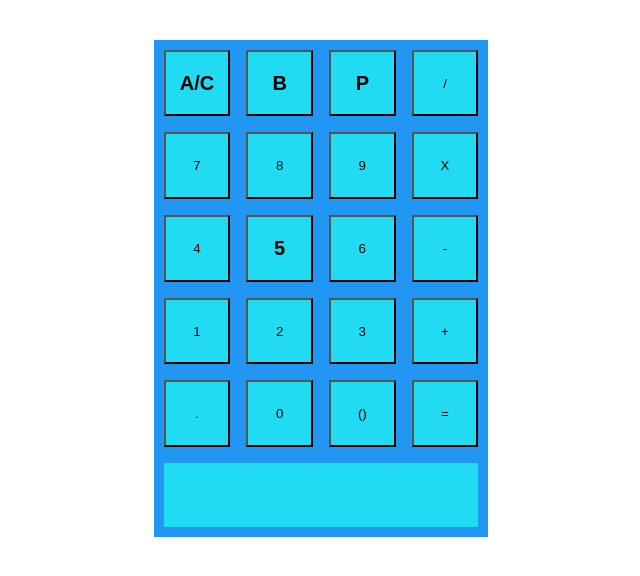
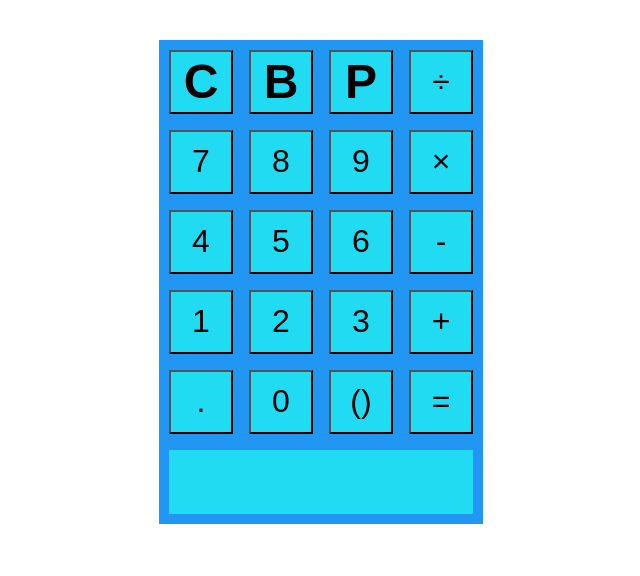
Before and after one commit to shumittaher/js-calc, a plain HTML site: page index.html in a window 1280 px wide. Shown: the part 128-704 px from the top of the page, without its empty margins (319-959 px from the left). Drawn offline with Linux system fonts and the light colour scheme.

Commit message:
fixed logic on data

```diff
--- a/index.html
+++ b/index.html
@@ -12,46 +12,46 @@
 <body>
 
     <main>
-        <H1>Calculator</H1>
+
+        <h1>Calculator</h1>
 
         <section class="calculator-body">
 
-            <button class="button operator-button">
+            <button data-value="AC" class="button operator-button">
                 <h1>
-                    A/C
+                    C
                 </h1>
             </button>
+
             <button class="button">
                 <h1>
                     B
                 </h1>
             </button>
+
             <button class="button">
                 <h1>
                     P
                 </h1>
             </button>
-            <button class="button operator-button">/</button>
-            <button class="button number-button">7</button>
-            <button class="button number-button">8</button>
-            <button class="button number-button">9</button>
-            <button class="button operator-button">X</button>
-            <button class="button number-button">4</button>
-            <button class="button number-button" value="5">
-                <h1>
-                    5
-                </h1>
-            </button>
-            <button class="button number-button">6</button>
-            <button class="button operator-button">-</button>
-            <button class="button number-button">1</button>
-            <button class="button number-button">2</button>
-            <button class="button number-button">3</button>
-            <button class="button operator-button">+</button>
-            <button class="button number-button">.</button>
-            <button class="button number-button">0</button>
+
+            <button data-value="divide" class="button operator-button">&divide</button>
+            <button data-value=7 class="button number-button">7</button>
+            <button data-value=8 class="button number-button">8</button>
+            <button data-value=9 class="button number-button">9</button>
+            <button data-value="multiply" class="button operator-button">&times</button>
+            <button data-value=4 class="button number-button">4</button>
+            <button data-value=5 class="button number-button">5</button>
+            <button data-value=6 class="button number-button">6</button>
+            <button data-value="minus" class="button operator-button">-</button>
+            <button data-value=1 class="button number-button">1</button>
+            <button data-value=2 class="button number-button">2</button>
+            <button data-value=3 class="button number-button">3</button>
+            <button data-value="add" class="button operator-button">+</button>
+            <button data-value=. class="button number-button">.</button>
+            <button data-value=0 class="button number-button">0</button>
             <button class="button">()</button>
-            <button class="button operator-button">=</button>
+            <button data-value="equal" class="button operator-button">=</button>
 
             <div class="display-equation">
                 <div id="full-equation">
--- a/js/calculator.js
+++ b/js/calculator.js
@@ -1,5 +1,4 @@
 const displayWindow = document.getElementById('display-results')
-
 const equationWindow = document.getElementById('full-equation')
 
 var firstNumber
@@ -16,7 +15,7 @@ for (const numberButton of numberButtons) {
 
     numberButton.addEventListener('click', function () {
 
-        console.log(numberButton.value)
+        const number = numberButton.dataset.value
 
 
         if (newEquation == true) {
@@ -25,7 +24,7 @@ for (const numberButton of numberButtons) {
 
         }
 
-        equationWindow.innerText = equationWindow.innerText + numberButton.innerText
+        equationWindow.innerText = equationWindow.innerText + number;
 
         if (newNumbers == true) {
 
@@ -33,7 +32,7 @@ for (const numberButton of numberButtons) {
             newNumbers = false
         }
 
-        displayWindow.innerText = displayWindow.innerText + numberButton.innerText;
+        displayWindow.innerText = displayWindow.innerText + number;
 
         if (firstNumberOpen == true) {
 
@@ -44,10 +43,6 @@ for (const numberButton of numberButtons) {
             secondNumber = parseFloat(displayWindow.innerText);
 
         }
-
-
-        console.log('1st input' + firstNumber)
-        console.log('2nd input' + secondNumber)
 
     })
 }
@@ -61,24 +56,16 @@ for (const operatorButton of operatorButtons) {
 
         if (newEquation == true) {
             resultInEquationWindow()
-
         }
 
         equationWindow.innerText = equationWindow.innerText + operatorButton.innerText
 
         if (newNumbers == true) { firstNumber = parseFloat(displayWindow.innerText) }
 
-
-        console.log('1st ' + firstNumber)
-        console.log('2nd ' + secondNumber)
-
         equalsTo()
 
-        console.log('Result ' + firstNumber)
-
-
-        switch (operatorButton.innerText) {
-            case '+':
+        switch (operatorButton.dataset.value) {
+            case 'add':
 
 
                 operationNotDone = '+'
@@ -90,7 +77,7 @@ for (const operatorButton of operatorButtons) {
 
                 break;
 
-            case '-':
+            case 'minus':
 
 
                 operationNotDone = '-'
@@ -102,7 +89,7 @@ for (const operatorButton of operatorButtons) {
                 break;
 
 
-            case 'X':
+            case 'multiply':
                 operationNotDone = 'X'
 
                 firstNumberOpen = false
@@ -111,7 +98,7 @@ for (const operatorButton of operatorButtons) {
 
                 break;
 
-            case '/':
+            case 'divide':
                 operationNotDone = '/'
 
                 firstNumberOpen = false
@@ -120,7 +107,7 @@ for (const operatorButton of operatorButtons) {
 
                 break;
 
-            case '=':
+            case 'equal':
 
                 showResult()
                 reset()
@@ -129,9 +116,9 @@ for (const operatorButton of operatorButtons) {
 
 
             case 'AC':
-                reset()
-                displayTextRefresh()
-                cleanEquationWindow()
+                reset();
+                displayTextRefresh();
+                cleanEquationWindow();
 
                 break;
             default:
@@ -220,7 +207,6 @@ function showResult() {
 }
 
 
-
 function displayTextRefresh() {
 
     displayWindow.innerText = ''
@@ -238,5 +224,4 @@ function resultInEquationWindow() {
     equationWindow.innerText = displayWindow.innerText
     newEquation = false
 
-
 }
--- a/style.css
+++ b/style.css
@@ -17,7 +17,6 @@ main{
     background-color: #2196F3;
     grid-gap: .5em;
     padding: 10px;
-
 }
 
 .button{
@@ -26,8 +25,9 @@ main{
     display: flex;
     justify-content: center;
     align-items: center;
-    height: 5em;
-    width: 5em;
+    height: 2em;
+    width: 2em;
+    font-size: xx-large;
 }
 
 .display-equation{
```
